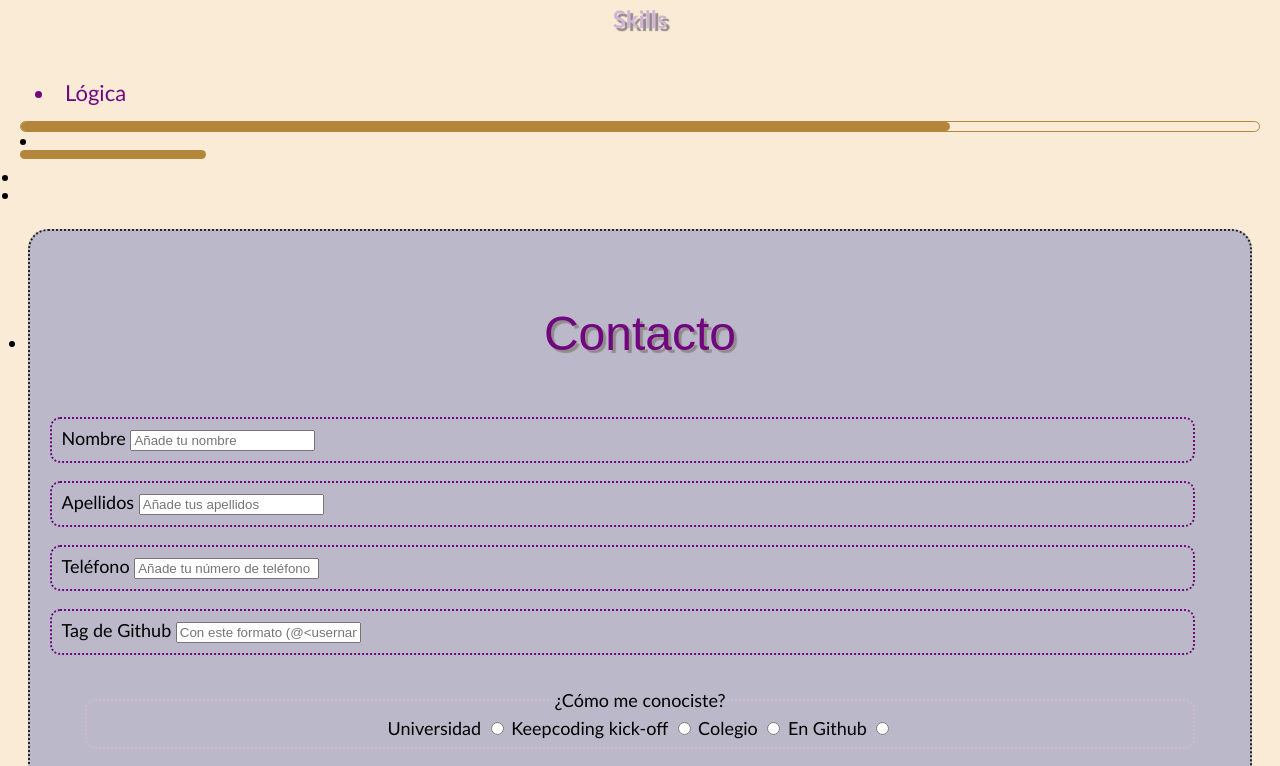
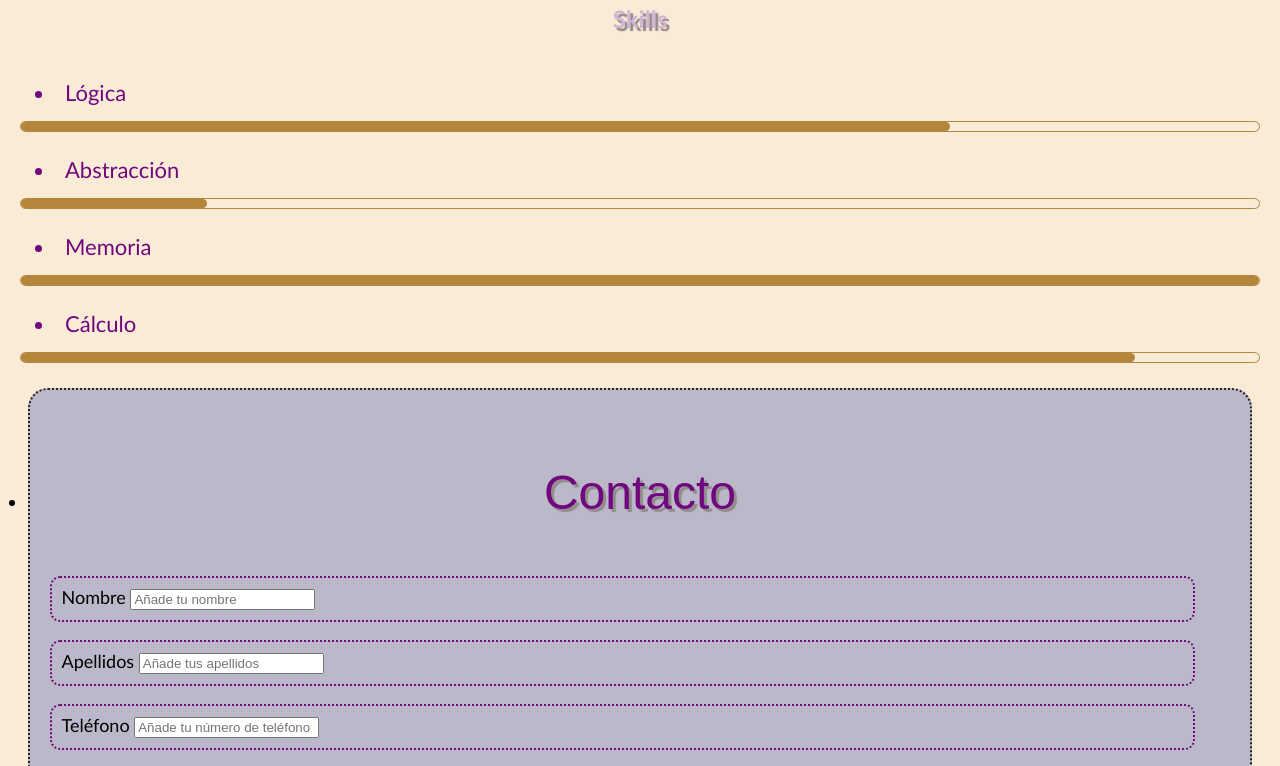
Before and after one commit to YolandaDiaz/Practica-Html-Css, a plain HTML site: page index.html in a window 1280 px wide. Shown: the part 915-1681 px from the top of the page. Drawn offline with Linux system fonts and the light colour scheme.

Commit message:
Reparando skills

```diff
--- a/index.html
+++ b/index.html
@@ -73,7 +73,7 @@
                 </div>
             </div>
             <div>
-            <li class="headline2>Abstracción</li>
+            <li class="headline2">Abstracción</li>
                 <div class="skills--bar">
                     <div class="skills--bar-div skill-bar-15"></div>
                 </div>
@@ -81,13 +81,13 @@
         </div>
         <div class="skill-area">
             <div>
-            <li class="headline2>Memoria</li>
+            <li class="headline2">Memoria</li>
                 <div class="skills--bar">
                     <div class="skills--bar-div skill-bar-100"></div>
                 </div>
             </div>
             <div>
-            <li class="headline2>Cálculo</li>
+            <li class="headline2">Cálculo</li>
                 <div class="skills--bar">
                     <div class="skills--bar-div skill-bar-90"></div>
                 </div>
```
